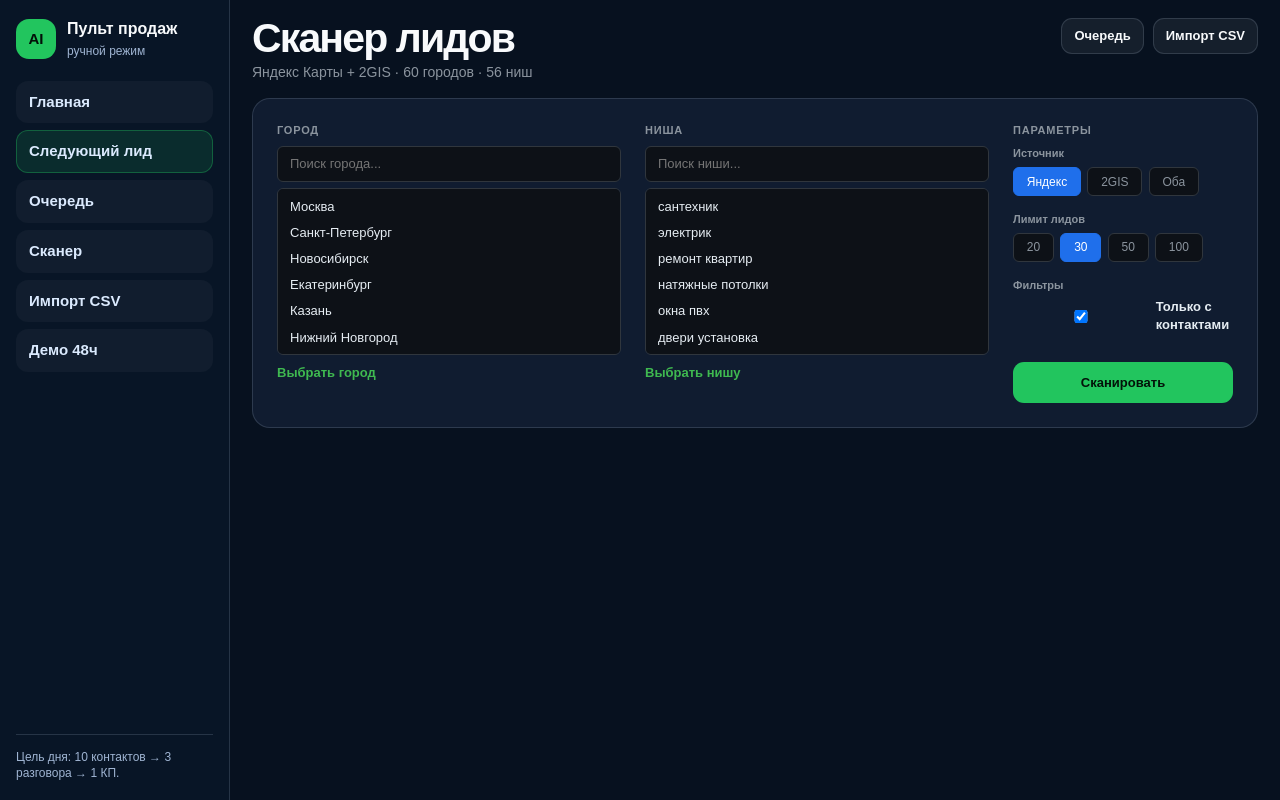
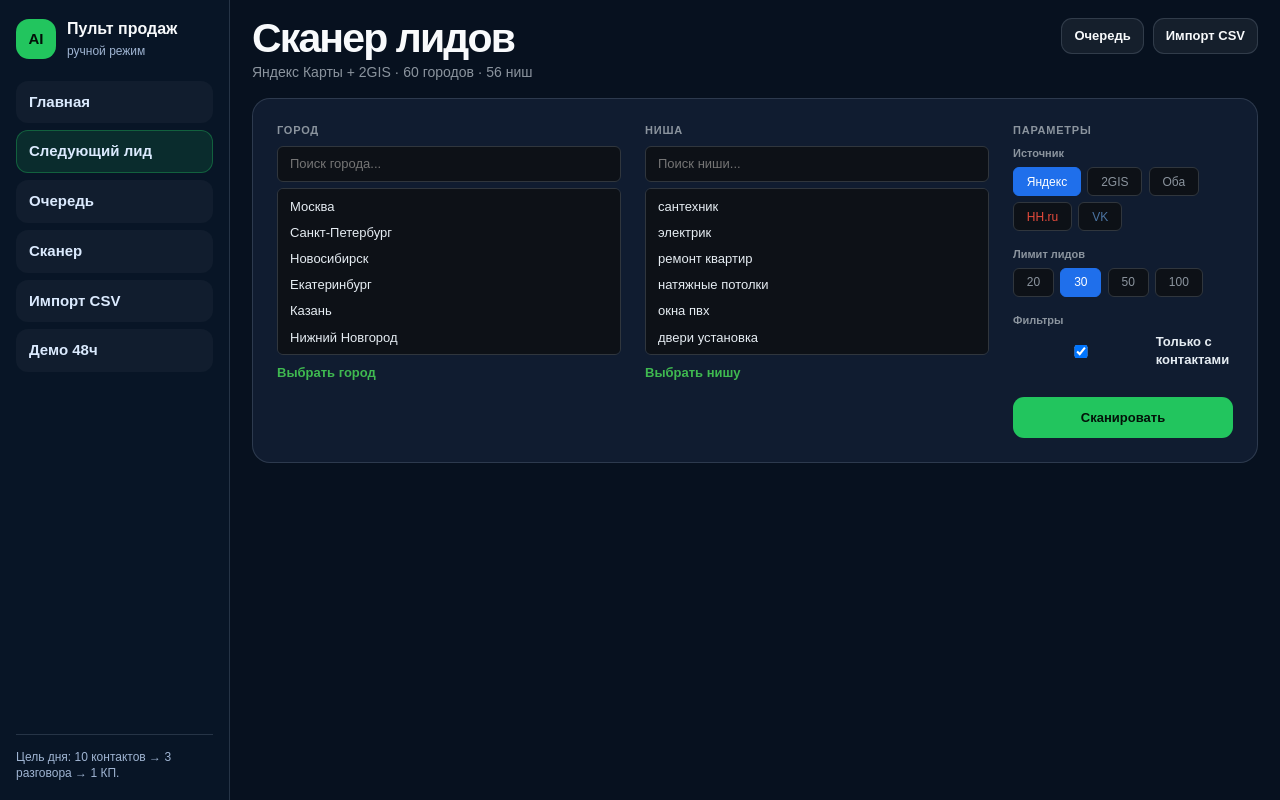
Before and after one commit to ivadialsan-bit/ai-opportunity-scanner, a FastAPI app: page /scanner in a window 1280 px wide. Run offline with FastAPI, Linux system fonts and the light colour scheme.

Commit message:
feat: app/templates/scanner.html

```diff
--- a/app/templates/scanner.html
+++ b/app/templates/scanner.html
@@ -49,6 +49,8 @@
           <button type="button" class="src-btn active" data-val="yandex" onclick="setSrc(this)">Яндекс</button>
           <button type="button" class="src-btn" data-val="2gis" onclick="setSrc(this)">2GIS</button>
           <button type="button" class="src-btn" data-val="yandex,2gis" onclick="setSrc(this)">Оба</button>
+          <button type="button" class="src-btn" data-val="hh" onclick="setSrc(this)">HH.ru</button>
+          <button type="button" class="src-btn" data-val="vk" onclick="setSrc(this)">VK</button>
         </div>
         <input type="hidden" name="source" id="source-input" value="yandex">
 
```
